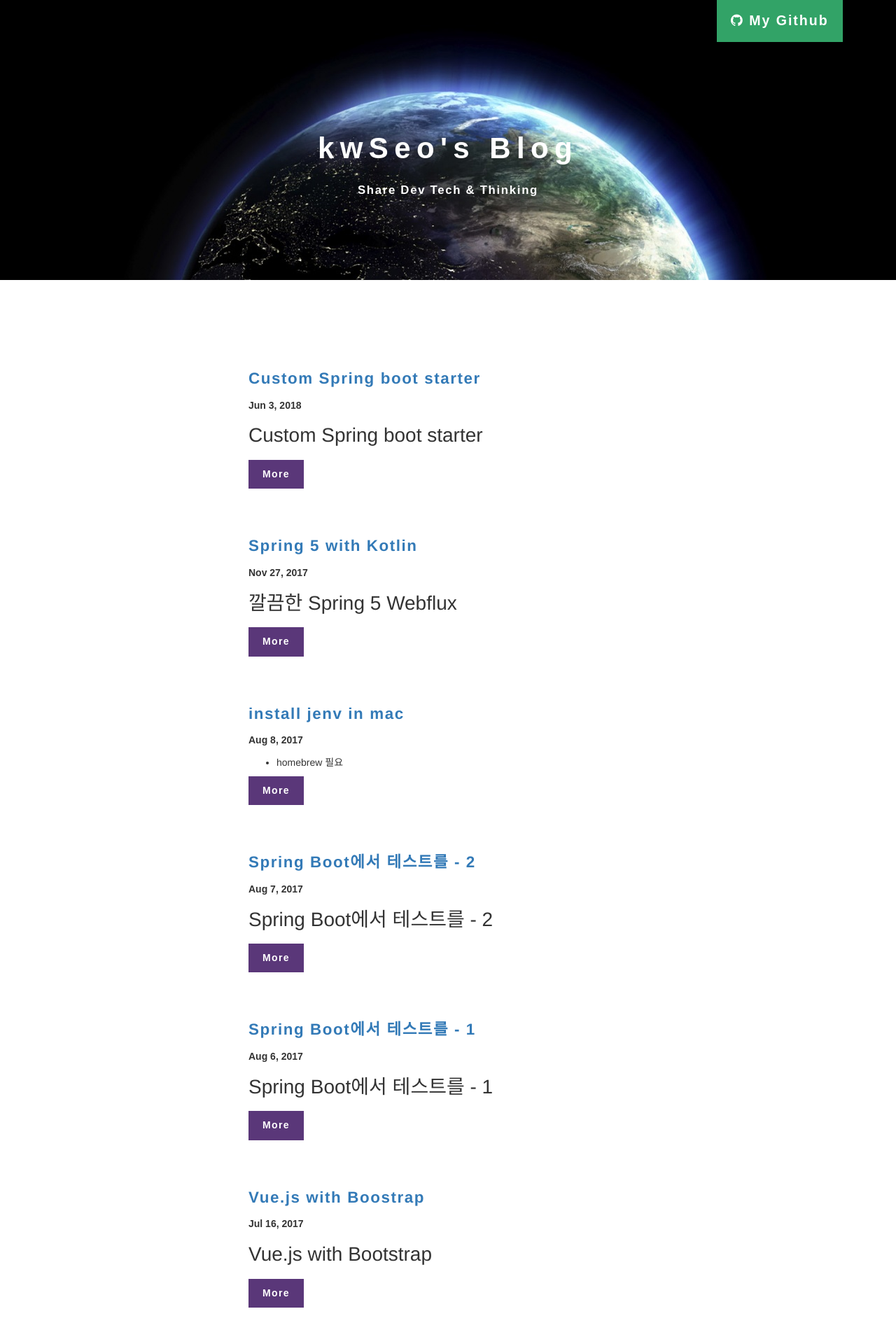
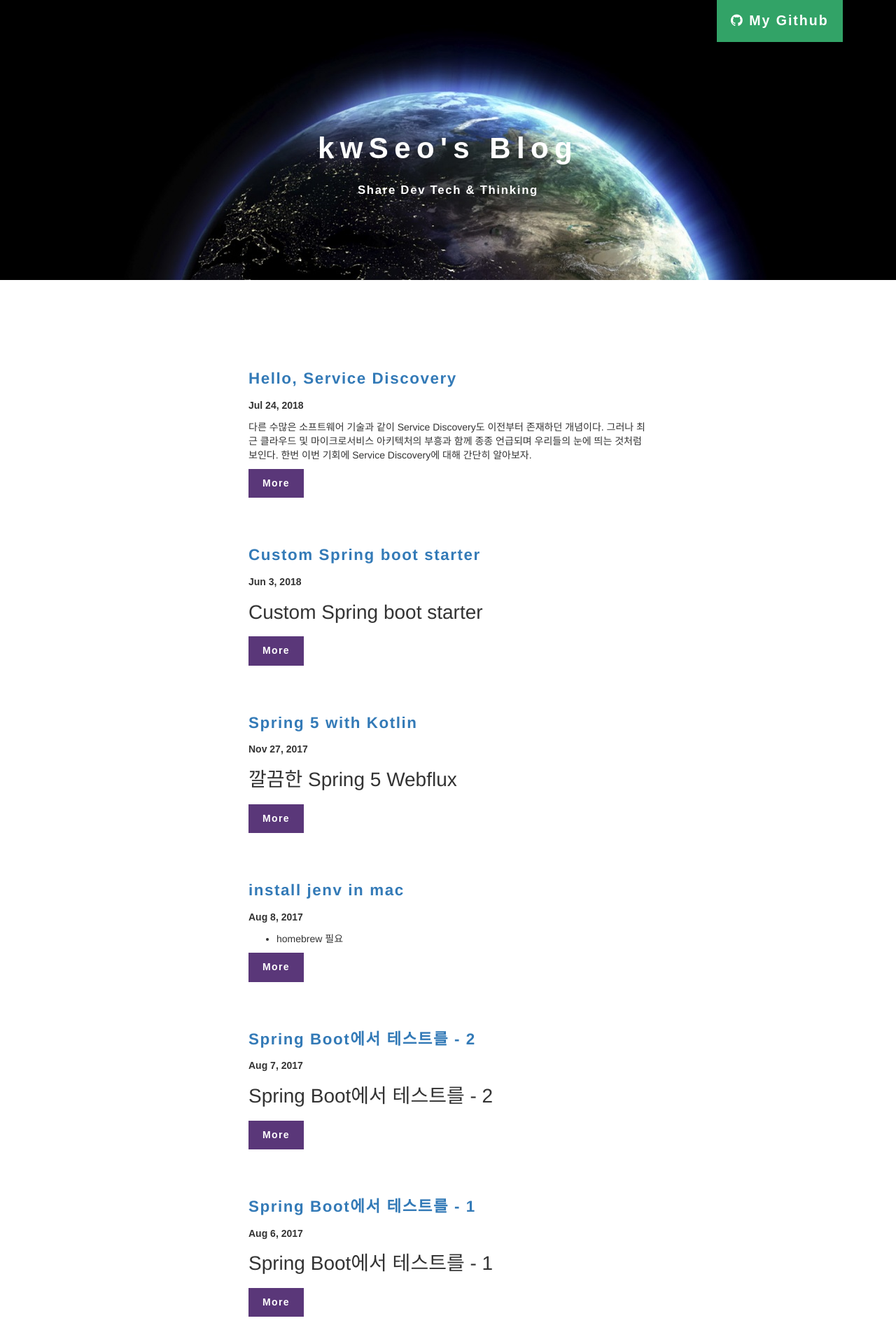
Before and after one commit to kwSeo/kwSeo.github.io, a Jekyll site: the page built from index.html, in a window 1280 px wide. Shown: the top 1920 px of the page at 70% size. Built offline with Jekyll 4.4.1, drawn with Linux system fonts in a browser that asks for light colours; nearby versions of some CDN libraries; the list of posts is cut into pages by our own code; comment, search, counter and statistics services are not loaded; part of the change alters nothing that is shown.

Commit message:
post Service Discovery 1

```diff
--- /dev/null
+++ b/_posts/2018-07-24-service-discovery-1.md
@@ -0,0 +1,51 @@
+---
+layout: post
+title: "Hello, Service Discovery"
+categories: MSA, ServiceDiscovery
+---
+
+다른 수많은 소프트웨어 기술과 같이 Service Discovery도 이전부터 존재하던 개념이다. 그러나 최근 클라우드 및 마이크로서비스 아키텍처의 부흥과 함께 종종 언급되며 우리들의 눈에 띄는 것처럼 보인다. 한번 이번 기회에 Service Discovery에 대해 간단히 알아보자.
+
+
+## Service Discovery
+
+위키피디아에서는 Service Discovery에 대한 문서가 빈약한 편이지만 간단하게 Service Discovery는 네트워크 상에서 제공되는 서비스 또는 장치의 자동 탐지라고 정의하고 있다. MSA의 입장에서 살펴보면 네트워크로 연결되어있는 여러 서비스들을 자동으로 탐지하여 그 정보들을 관리하는 것이다.
+
+네트워크 상에 A 서비스와 B 서비스가 존재하며 각 서비스는 HTTP RESTful API를 제공한다. A가 B의 API를 사용하기 위해서는 B의 IP와 포트 같은 주소가 필요하다. 같은 물리 서버에 동작한다고해도 최소한 자신과 같은 서버에서 동작한다는 사실과 포트는 알고 있어야할 것이다. 이렇게 A가 B의 주소 정보를 구체적으로 알고 있어야 한다는 사실은 A와 B의 구조에 몇가지 제한을 만들게 된다.
+
+첫 번째로 B를 scale-out 하는 경우를 예로 들 수 있다. B가 보단 많은 트레픽을 처리하기 위해서 scale-out을 한다고 해보자. A는 추가된 B 서비스의 서버 주소 정보를 추가적으로 알아야한다. 개발자는 직접 A에 B와 관련된 설정이 해주어야할 것이다. 만약, A 뿐만이 아니라 C, D 서비스도 B를 이용하는 있었다면 모두 일일이 새롭게 설정을 해주어야할 것이다. 설정이 별로 어렵지 않고 그정도는 직접 해줘도 괜찮다고 할 수도 있다. 그렇다면 auto scale-out은 어떻게 해야할까? 들어오는 트레픽에 비례해서 자동으로 B의 인스턴스가 추가된다고하면 A, C, D는 어떻게 할 것인가? B 서비스가 별도의 로드밸런서에 연동되어 자동으로 부하분산을 해주고 있다고해도 역시 개발자가 직접 로드밸런서에 새롭게 추가된 추가적인 B 인스턴스에 대해서 설정을 해주어야하는 번거로운 작업이 존재한다.
+
+두 번째로 클라우드 환경에서는 IP 같은 주소 정보가 매우 동적이라는 것이다. 어찌보면 위에서 잠깐 언급한 auto scale-out와 이어지는 이야기일 수도 있다. 클라우드 환경에서는 서버 인스턴스가 얼마든지 실시간으로 간단하게 추가 및 제거될 수 있다. 이 과정에서 부여받는 주소 정보는 예측이 불가능하다.
+
+Service Discovery는 클라이언트가 주소를 명시적으로 알고 있어야한다는 제한점으로부터 우리를 해방시켜준다. Service Discovery는 서비스들의 주소를 자동으로 탐지하고 관리를 해주기 때문이다. Service Discovery에 의해 주소 정보가 관리되기에 클라이언트는 더 이상 서버의 주소 및 포트에 대해서 알 필요가 없으며 어떤 서비스가 존재한다는 것만 알면 된다. 다른 서비스와의 통신에 좀 더 추상화된 레이어를 제공한다고 볼 수 있다. 또한, 서버 측도 서비스 주소를 자동으로 탐지하여 관리하기에 보다 물리적인 인프라에 제약을 받지않고 다이나믹하게 서비스를 운영할 수 있다.
+
+
+## Service Registry
+
+Service Discovery에서 네트워크 내의 각종 서비스에 대한 주소 정보를 저장하고 관리하는 중앙 서버를 Service Registry라고 부른다. 다른 서비스들의 주소 정보를 제공하므로 고가용성이 요구되지만 최신 Service Discovery 플랫폼들은 만에 하나 Service Registry가 죽어버리더라도 문제없이 서비스들 간에 통신이 가능하도록 방법을 제공하기 때문에 부담은 덜하다.
+
+
+## Pattern
+
+Service Discovery는 크게 두가지 패턴을 가지고 있다. 하나는  Client-Side Discovery Pattern이며 나머지 하나는 Server-Side Discovery이다.
+
+
+### Client-side Discovery
+
+<img class="img-full" alt="Client-side Discovery" src="/img/180724/client-side_service-discovery.png">
+
+클라이언트가 직접 Service Registry로부터 특정 서비스의 주소 정보를 받아와서 통신을 하는 패턴.
+클라이언트가 직접 주소를 가져와서 서비스와 직접 통신을 하기 때문에 불필요한 네트워크 부하를 줄일 수 있다. 또한, 클라이언트가 특정 서비스의 모든 인스턴스 주소를 알 수 있기 때문에 자신인 원하는대로 로드밸런싱을 할 수도 있다.
+단 이점은 단점이 되기도 하는데, 자신이 서비스 주소를 가져오고 원하는대로 로드밸런싱을 할 수 있다는 말은 클라이언트가 Service Discovery를 위한 추가적인 기능을 개발해야된다는 말이기 때문이다.
+
+
+### Server-side Discovery
+
+<img class="img-full" alt="Server-side Discovery" src="/img/180724/server-side_service-discovery.png">
+
+이 패턴은 클라이언트가 Service Registry에 대해서는 전혀 몰라도 되는 패턴이다. 서버와 클라이언트 사이에는 요청 유형에 따라(예를 들어, URL 경로 등) 적절한 서비스 인스턴스로 전달을 해주는 라우팅 서버가 존재한다. 이 라우팅 서버는 Service Registry를 참고하여 서비스에 대한 주소 정보를 얻고 이를 바탕으로하여 클라이언트로부터의 요청을 서비스 인스턴스에 전달한다. 클라이언트는 로드밸런서와만 통신을 하기 때문에 따로 Service Discovery와 관련된 특별한 작업을 신경 쓸 필요가 없다. 하지만 로드밸런서는 SPOF(Single Point Of Failure)가 될 수 있기 때문에 매우 중요한 요소로서 높은 고가용성이 요구될 것이다.
+
+
+## Next - Service Discovery 구현체
+
+다음 포스트에서는 Service Discovery 구현체를 몇가지 알아볼 것이다. 첫 번째로  Java로 개발된 Netflix의 Eureka에 대해서 알아보고, 두 번째로 Go로 개발된 HashiCorp의 Consul 이렇게 두 가지를 알아볼 것이다.
--- a/css/custom.css
+++ b/css/custom.css
@@ -192,3 +192,7 @@ a {
     color: #000 !important; }
 
 /*# sourceMappingURL=custom.css.map */
+
+.img-full {
+  width: 100%;
+}
```
Also changed, not shown: img/180724/client-side_service-discovery.png (added), img/180724/server-side_service-discovery.png (added).
